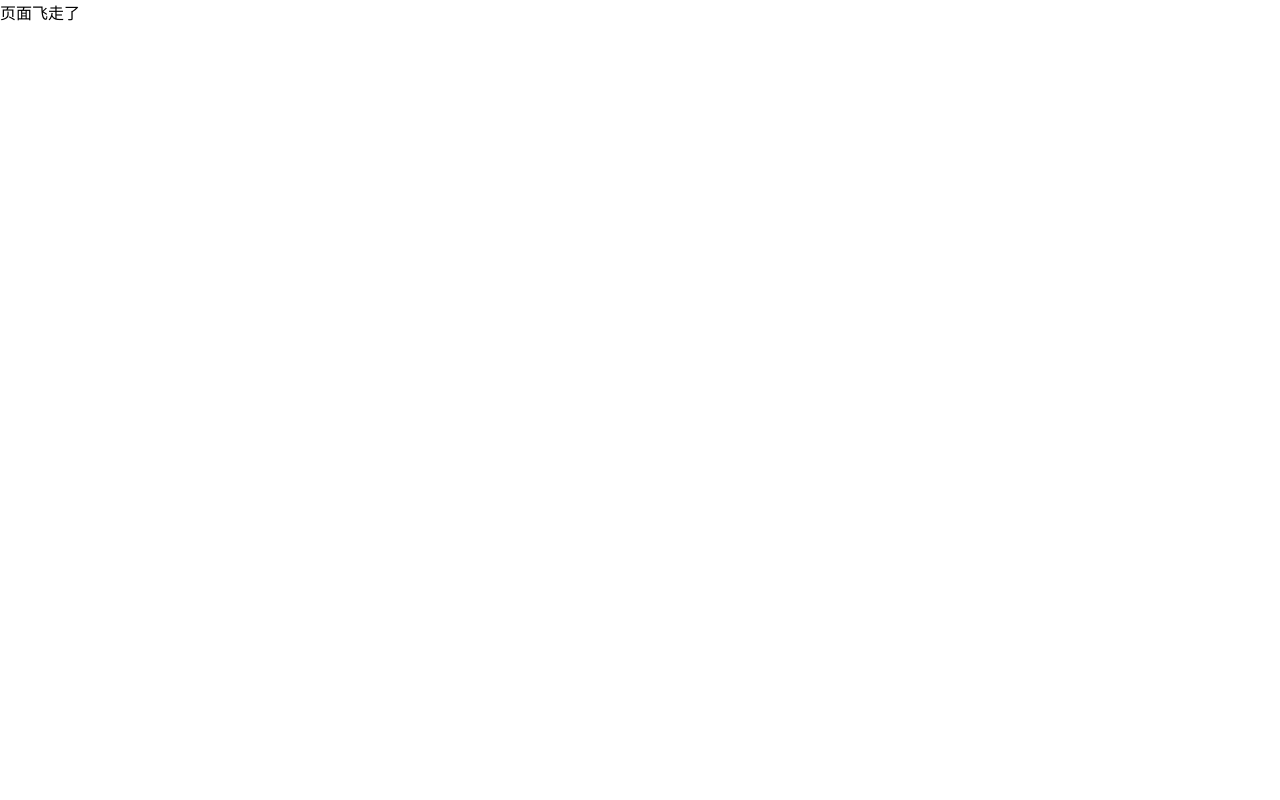
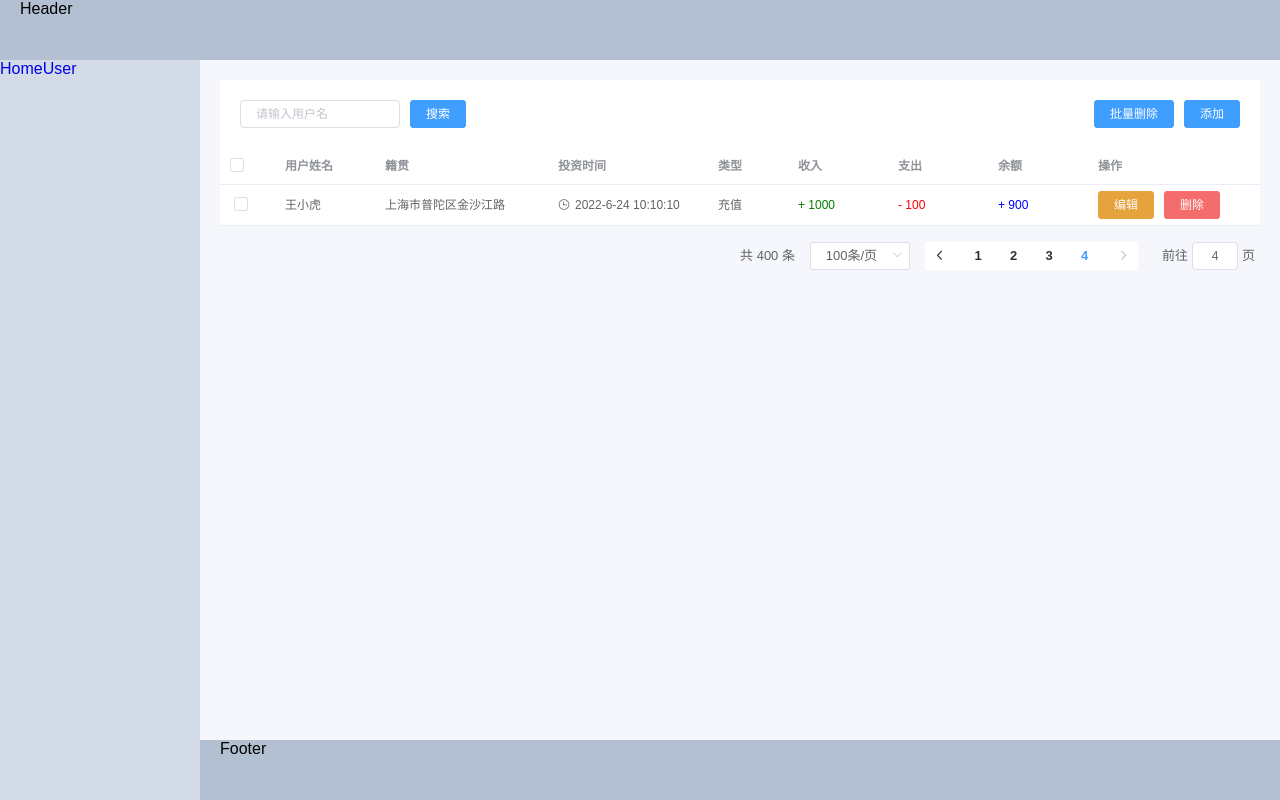
Before and after one commit to coding327/myadmin, a Vue app: page /#/layout/home in a window 1280 px wide. Built offline with nearby package versions, Linux system fonts and the light colour scheme.

Commit message:
feat: 首页静态页面完成

```diff
--- a/src/App.vue
+++ b/src/App.vue
@@ -2,6 +2,9 @@
     <router-view></router-view>
 </template>
 
+// 去掉scoped，存放公有样式
 <style lang="less">
-
+html,body,#app{
+    height: 100%;
+}
 </style>
--- a/src/layout/Layout.vue
+++ b/src/layout/Layout.vue
@@ -1,25 +1,45 @@
 <template>
-    <div>
-        layout
-    </div>
+    <el-container>
+        <el-header>Header</el-header>
+        <el-container>
+            <el-aside width="200px">
+                <router-link to="home">Home</router-link>
+                <router-link to="user">User</router-link>
+            </el-aside>
+            <el-container>
+                <el-main>
+                    <router-view></router-view>
+                </el-main>
+                <el-footer>Footer</el-footer>
+            </el-container>
+        </el-container>
+    </el-container>
 </template>
 
 <script type="text/javascript">
 export default {
     data() {
-        return {
-
-        }
+        return {}
     },
-    components: {
-
-    },
-    methods: {
-
-    },
+    components: {},
+    methods: {},
 }
 </script>
 
 <style lang="less" scoped>
+.el-container {
+    height: 100%;
+}
+.el-header,
+.el-footer {
+    background-color: #b3c0d1;
+}
 
+.el-aside {
+    background-color: #d3dce6;
+}
+
+.el-main {
+    background-color: #f6f7fc;
+}
 </style>
--- a/src/router/index.js
+++ b/src/router/index.js
@@ -2,6 +2,8 @@ import Vue from "vue"
 import VueRouter from 'vue-router'
 import Layout from '../layout/Layout.vue'
 import NotFound from '../views/NotFound.vue'
+import Home from '../views/home/Home.vue'
+import User from '../views/user/User.vue'
 
 Vue.use(VueRouter) // Vue上注册使用
 
@@ -13,7 +15,20 @@ const routes = [
     {
         path: '/layout',
         name: 'layout',
-        component: Layout
+        component: Layout,
+        redirect: '/layout/home', // 填完整路径【一般是首页，重定向】
+        children: [
+            {
+                path: 'home', // 不要带/
+                name: 'home',
+                component: Home
+            },
+            {
+                path: 'user',
+                name: 'user',
+                component: User
+            }
+        ]
     },
     {
         path: '*',
--- /dev/null
+++ b/src/views/home/Home.vue
@@ -0,0 +1,35 @@
+<template>
+    <div>
+        <!-- 组件1 MySearch占位 -->
+        <MySearch/>
+        <!-- 组件2 MyTable占位 -->
+        <MyTable/>
+        <!-- 组件3 MyPage占位 -->
+        <MyPage/>
+    </div>
+</template>
+
+<script type="text/javascript">
+import MySearch from './components/MySearch'
+import MyTable from './components/MyTable'
+import MyPage from './components/MyPage'
+export default {
+    data() {
+        return {
+
+        }
+    },
+    components: {
+        MySearch,
+        MyTable,
+        MyPage
+    },
+    methods: {
+
+    },
+}
+</script>
+
+<style lang="less" scoped>
+
+</style>
--- /dev/null
+++ b/src/views/home/components/MyPage.vue
@@ -0,0 +1,41 @@
+<template>
+    <div class="container">
+        <el-pagination
+            @size-change="handleSizeChange"
+            @current-change="handleCurrentChange"
+            :current-page="currentPage4"
+            :page-sizes="[100, 200, 300, 400]"
+            :page-size="100"
+            layout="total, sizes, prev, pager, next, jumper"
+            :total="400"
+        >
+        </el-pagination>
+    </div>
+</template>
+
+<script type="text/javascript">
+export default {
+    methods: {
+        handleSizeChange(val) {
+            console.log(`每页 ${val} 条`)
+        },
+        handleCurrentChange(val) {
+            console.log(`当前页: ${val}`)
+        },
+    },
+    data() {
+        return {
+            currentPage4: 4,
+        }
+    },
+}
+</script>
+
+<style lang="less" scoped>
+.container {
+    height: 60px;
+    display: flex;
+    justify-content: right;
+    align-items: center;
+}
+</style>
--- /dev/null
+++ b/src/views/home/components/MySearch.vue
@@ -0,0 +1,43 @@
+<template>
+    <div class="container">
+        <div class="left-title">
+            <el-input placeholder="请输入用户名" v-model="search" clearable>
+            </el-input>
+            <el-button type="primary">搜索</el-button>
+        </div>
+        <div>
+            <el-button type="primary">批量删除</el-button>
+            <el-button type="primary">添加</el-button>
+        </div>
+    </div>
+</template>
+
+<script type="text/javascript">
+export default {
+    data() {
+        return {
+            search: "",
+        }
+    },
+    components: {},
+    methods: {},
+}
+</script>
+
+<style lang="less" scoped>
+.container {
+    background: #fff;
+    padding: 20px;
+    display: flex;
+    justify-content: space-between;
+    align-content: center;
+    .left-title {
+        display: flex;
+        align-content: center;
+        /deep/.el-input__inner {
+            width: 160px;
+            margin-right: 10px;
+        }
+    }
+}
+</style>
--- /dev/null
+++ b/src/views/home/components/MyTable.vue
@@ -0,0 +1,105 @@
+<template>
+    <el-table
+        ref="multipleTable"
+        :data="tableData"
+        style="width: 100%"
+        @selection-change="handleSelectionChange"
+    >
+        <el-table-column type="selection" width="55"></el-table-column>
+        <!-- label表头，prop指定的字段 -->
+        <el-table-column
+            prop="username"
+            label="用户姓名"
+            width="100"
+        ></el-table-column>
+        <!-- 去掉宽度能够自适应 -->
+        <el-table-column
+            prop="address"
+            label="籍贯"
+        ></el-table-column>
+        <el-table-column label="投资时间" width="160">
+            <!-- slot-scope作用域插槽，template空标签，scope就当成变量即可，scope.row就是当前行数据 -->
+            <template slot-scope="scope"
+                ><i class="el-icon-time" style="margin-right: 5px"></i
+                >{{ scope.row.createTime }}</template
+            >
+        </el-table-column>
+        <el-table-column label="类型" width="80">
+            <!-- 类型处理使用映射对象 -->
+            <template slot-scope="scope">{{
+                typeObj[scope.row.type]
+            }}</template>
+        </el-table-column>
+        <el-table-column label="收入" width="100">
+            <template slot-scope="scope"
+                ><span style="color: green"
+                    >+ {{ scope.row.income }}</span
+                ></template
+            >
+        </el-table-column>
+        <el-table-column label="支出" width="100">
+            <template slot-scope="scope"
+                ><span style="color: red">- {{ scope.row.pay }}</span></template
+            >
+        </el-table-column>
+        <el-table-column label="余额" width="100">
+            <template slot-scope="scope"
+                ><span style="color: blue"
+                    >+ {{ scope.row.money }}</span
+                ></template
+            >
+        </el-table-column>
+        <el-table-column label="操作">
+            <template slot-scope="scope">
+                <el-button
+                    size="mini"
+                    type="warning"
+                    @click="handleEdit(scope.$index, scope.row)"
+                    >编辑</el-button
+                >
+                <el-button
+                    size="mini"
+                    type="danger"
+                    @click="handleDelete(scope.$index, scope.row)"
+                    >删除</el-button
+                >
+            </template>
+        </el-table-column>
+    </el-table>
+</template>
+
+<script type="text/javascript">
+export default {
+    data() {
+        return {
+            typeObj: {
+                // 映射对象
+                0: "充值",
+                1: "优惠卷",
+                2: "购买一定盈",
+            },
+            tableData: [
+                {
+                    username: "王小虎",
+                    address: "上海市普陀区金沙江路",
+                    createTime: "2022-6-24 10:10:10",
+                    type: 0, //0充值 1优惠卷 2购买一定盈
+                    income: 1000,
+                    pay: 100,
+                    money: 900,
+                },
+            ],
+            multipleSelection: [], // 就是我们checkbox双向数据绑定选中值放到这个数组中
+        }
+    },
+
+    methods: {
+        handleSelectionChange(val) {
+            this.multipleSelection = val
+        },
+    },
+}
+</script>
+
+<style lang="less" scoped>
+</style>
--- /dev/null
+++ b/src/views/user/User.vue
@@ -0,0 +1,25 @@
+<template>
+    <div>
+        user
+    </div>
+</template>
+
+<script type="text/javascript">
+export default {
+    data() {
+        return {
+
+        }
+    },
+    components: {
+
+    },
+    methods: {
+
+    },
+}
+</script>
+
+<style lang="less" scoped>
+
+</style>
```
Also changed, not shown: src/store/index.js (added), 2 other files (tests, documents, lock files or other folders).
